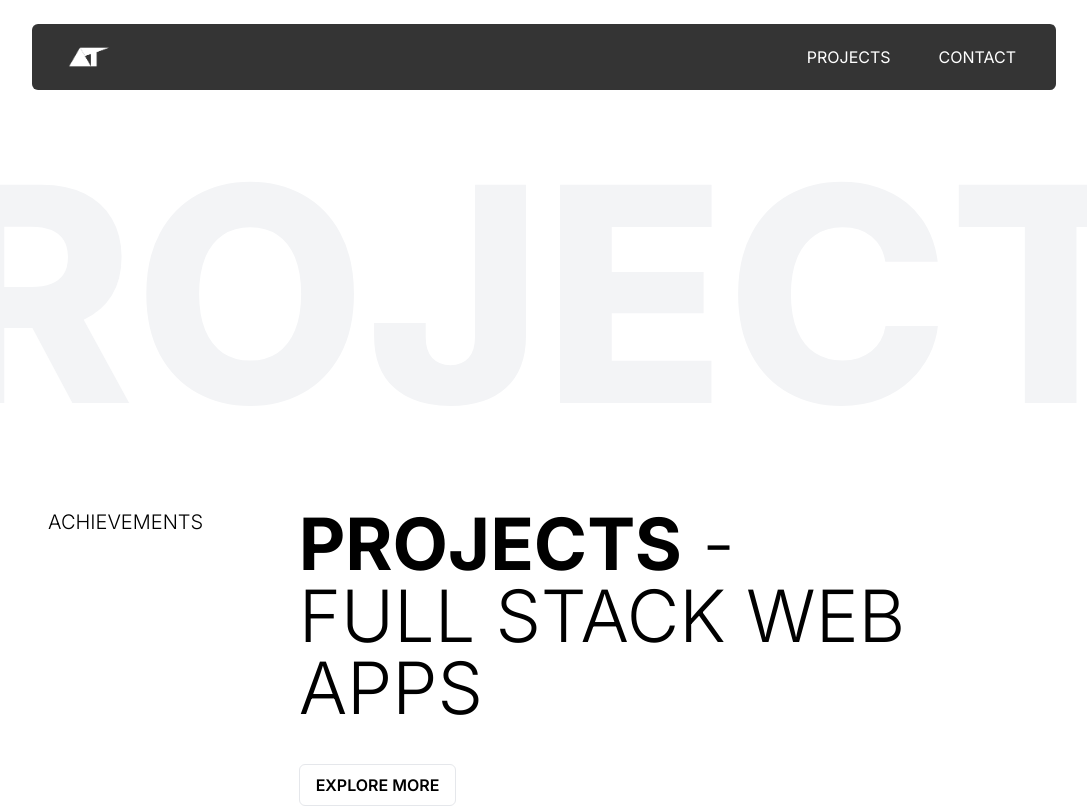
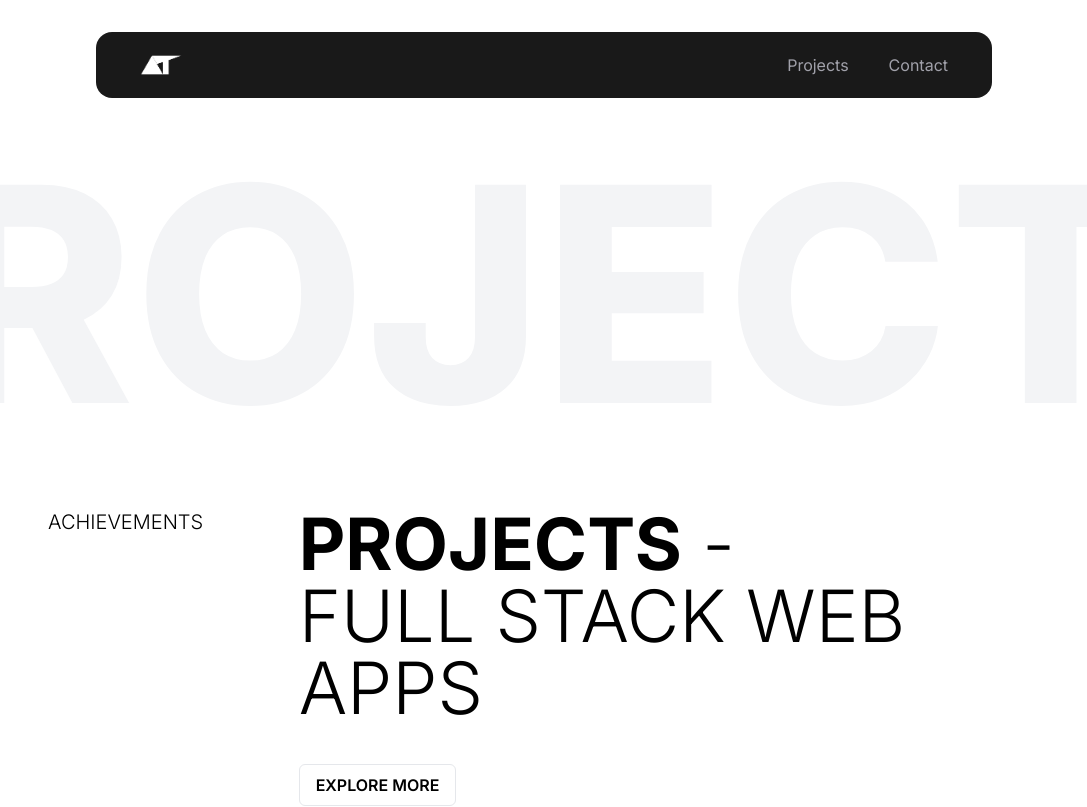
Before and after one commit to Thisisaarush/MyPortfolio, a Next.js app: page /projects in a window 1280 px wide. Shown: the top 807 px of the page, without its empty margins (96-1183 px from the left). Built offline with nearby package versions, Linux system fonts and the light colour scheme.

Commit message:
updated navbar and hero section

```diff
--- a/package.json
+++ b/package.json
@@ -15,6 +15,7 @@
     "@types/node": "18.15.3",
     "@types/react": "18.0.28",
     "@types/react-dom": "18.0.11",
+    "cal-sans": "^1.0.1",
     "eslint": "^8.36.0",
     "eslint-config-next": "^13.2.4",
     "framer-motion": "^10.6.1",
--- a/src/Components/HeroSection/HeroSection.tsx
+++ b/src/Components/HeroSection/HeroSection.tsx
@@ -1,6 +1,7 @@
 "use client";
 
 import React, { useEffect, useState } from "react";
+import Particles from "../Particles/Particles";
 
 // Title data
 const title = ["Developer", "Designer", "Frontend", "Backend"];
@@ -19,16 +20,14 @@ const HeroSection = () => {
   }, [currentTitle]);
 
   return (
-    <div className="absolute text-white top-1/4 left-1/2 -translate-x-1/2 flex flex-col justify-center items-center">
-      <span className="font-black uppercase text-6xl sm:text-8xl mb-6">
+    <div className="w-screen h-screen relative text-white bg-black flex flex-col gap-16 justify-center items-center px-4">
+      <span className="hero-section font-bold lowercase text-5xl sm:text-6xl md:text-9xl z-10">
         {title[currentTitle]}
       </span>
-      {/* <span className="capitalize hidden sm:block text-gray-300">
-        Aarush Tanwar - Full Stack Developer located in Jaipur, INDIA
+      <span className="text-center text-zinc-500 text-sm z-10 tracking-wide max-w-xl">
+        Hi, I'm Aarush, Experienced full stack developer building scalable solutions with Typescript, React(NextJS), Svelte, NodeJS etc.
       </span>
-      <span className="capitalize hidden sm:block text-gray-300">
-        Specialised in building unique and robust web apps
-      </span> */}
+      <Particles className="absolute inset-0" quantity={150} />
     </div>
   );
 };
--- a/src/Components/Navigation/Navigation.tsx
+++ b/src/Components/Navigation/Navigation.tsx
@@ -6,23 +6,20 @@ import Logo from "../../../public/Logo.png";
 
 const Navigation = () => {
   return (
-    <ul className="z-10 text-sm md:text-base py-2 absolute text-white top-6 left-1/2 -translate-x-1/2 transition-all duration-150 ease-in-out bg-[#1e1e1e] bg-opacity-90 rounded-md backdrop-blur-md flex justify-between items-center max-w-5xl w-[95vw] px-8">
+    <ul className="z-20 text-sm md:text-base absolute text-white top-8 left-1/2 -translate-x-1/2 transition-all duration-150 ease-in-out bg-black/90 rounded-2xl backdrop-blur-md flex justify-between items-center max-w-4xl w-[95vw] px-10 py-2">
       <li>
         <Link href="/">
           <Image src={Logo} alt="logo" width={50} height={50} />
         </Link>
       </li>
 
-      <li className="gap-2 md:gap-8 flex justify-center items-center uppercase">
-        <Link
-          href="/projects"
-          className="hover:text-gray-300 hover:underline hover:underline-offset-4 p-2"
-        >
+      <li className="gap-4 sm:gap-8 flex justify-center items-center capitalize text-zinc-400">
+        <Link href="/projects" className="hover:text-white p-1">
           Projects
         </Link>
         <Link
           href="mailto:tanwaraarush007@gmail.com"
-          className="hover:text-gray-300 hover:underline hover:underline-offset-4 p-2"
+          className="hover:text-white p-1"
         >
           Contact
         </Link>
--- a/src/pages/index.tsx
+++ b/src/pages/index.tsx
@@ -1,12 +1,12 @@
 import React from "react";
 import Head from "next/head";
+import "cal-sans";
 
 // components
 import DesignSection from "@/Components/DesignSection/DesignSection";
 import HeroSection from "@/Components/HeroSection/HeroSection";
 import ProjectsSection from "@/Components/ProjectsSection/ProjectsSection";
 import RainbowPrism from "@/Components/RainbowPrism/RainbowPrism";
-import Particles from "@/Components/Particles/Particles";
 
 export default function Home() {
   return (
@@ -21,12 +21,8 @@ export default function Home() {
         <link rel="icon" href="/favicon.ico" />
       </Head>
       <main className="scroll-smooth">
-        {/* <Particles
-          className="absolute inset-0 z-10 animate-fade-in"
-          quantity={100}
-        /> */}
-        <RainbowPrism />
         <HeroSection />
+        {/* <RainbowPrism /> */}
         <ProjectsSection />
         <DesignSection />
       </main>
--- a/src/styles/globals.css
+++ b/src/styles/globals.css
@@ -16,3 +16,7 @@ body {
   max-width: 100vw;
   overflow-x: hidden;
 }
+
+.hero-section {
+  font-family: "Cal Sans", "Inter", sans-serif;
+}
```
Also changed, not shown: 1 other file (tests, documents, lock files or other folders).
